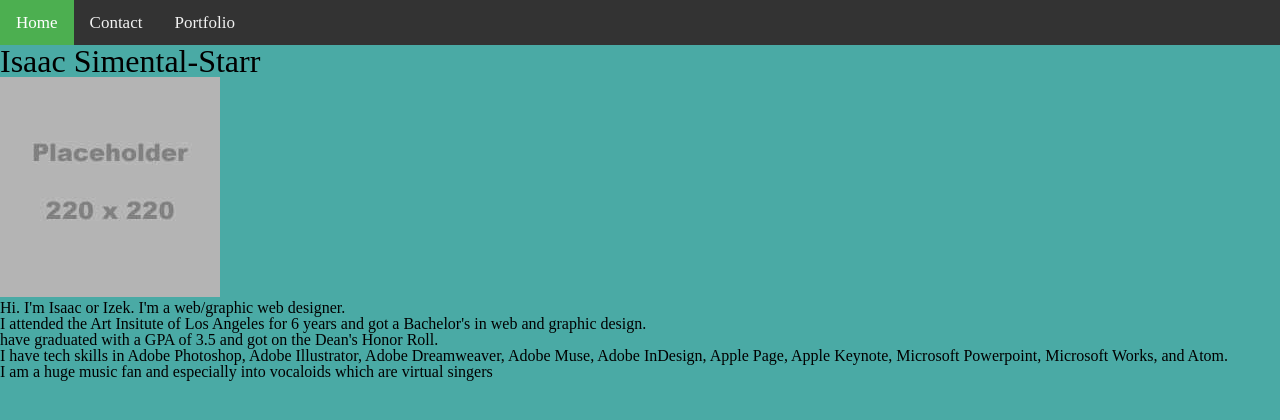
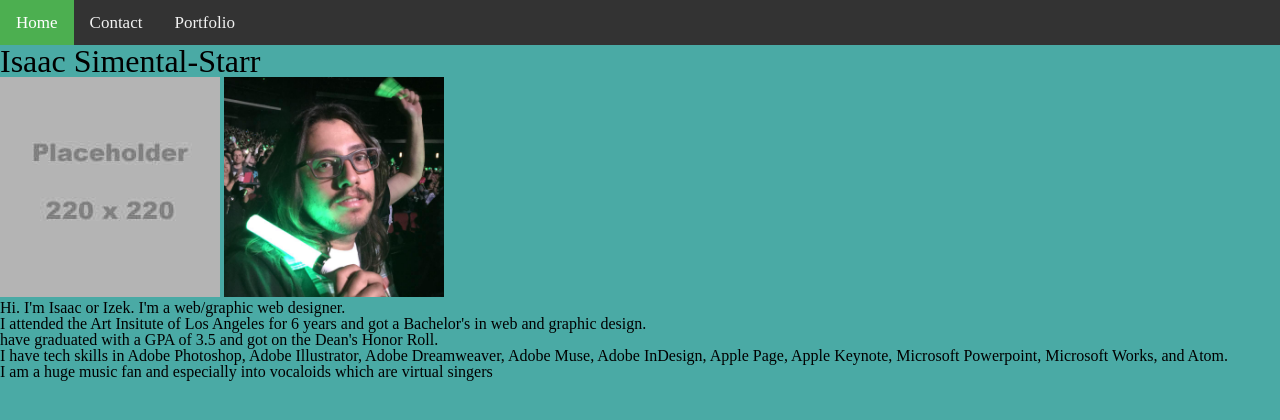
Before and after one commit to Bunnyster43/Basic-Portfolio-2, a plain HTML site: page index.html in a window 1280 px wide. Drawn offline with Linux system fonts and the light colour scheme.

Commit message:
initial site files

```diff
--- a/index.html
+++ b/index.html
@@ -34,7 +34,7 @@
 
 <section>
   <img src="asserts/image/Placeholder-220x220.jpg" alt="placeholder" height="220" width="220">
-  <!--<img src="asserts/image/26169942_1673567032705795_5406602331176787228_n.jpg" alt="myself" height="220" width="220">-->
+  <img src="asserts/image/26169942_1673567032705795_5406602331176787228_n.jpg" alt="myself" height="220" width="220">
 
 <!--about me-->
   <article>
```
